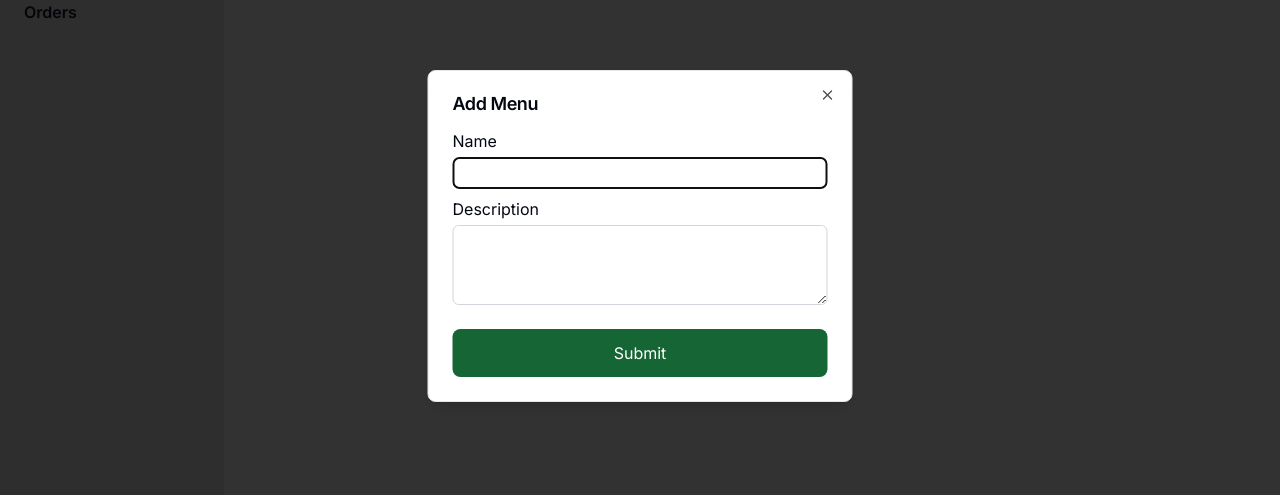
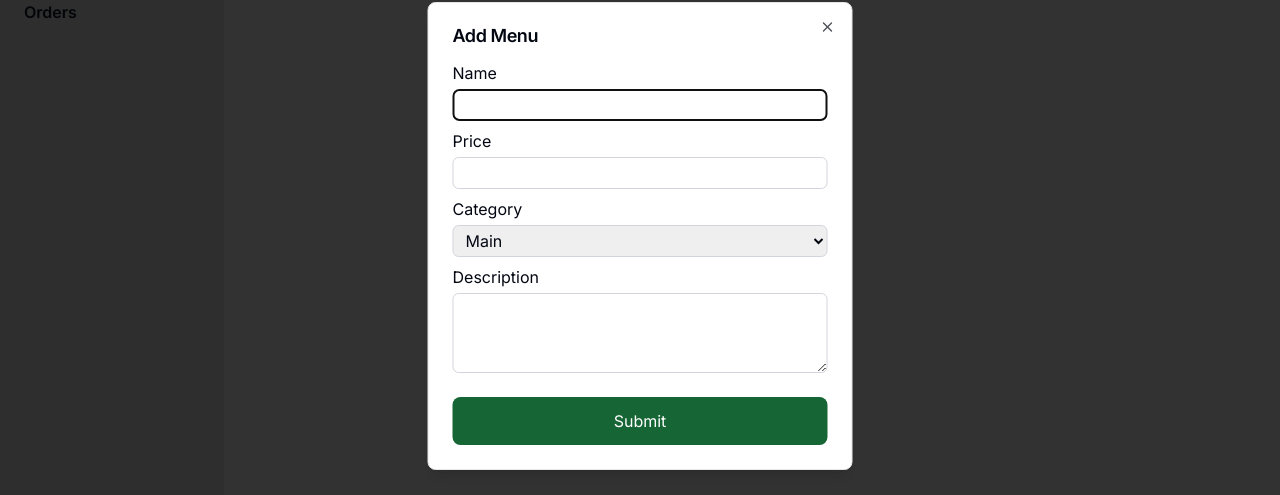
Before and after one commit to RealPhilos/resturant_website_team_project, a Next.js app in the folder frontend/: page /admin-menu in a window 1280 px wide. Both pictures are taken after a click on the button "Add Menu". Shown: the part 164-659 px from the top of the page. Built offline with nearby package versions, Linux system fonts and the light colour scheme; no server answers.

Commit message:
finished add menu logic in the waiter side

```diff
--- a/frontend/src/app/(admin)/admin-menu/page.jsx
+++ b/frontend/src/app/(admin)/admin-menu/page.jsx
@@ -5,10 +5,10 @@ import { useEffect, useState } from "react";
 import {
   Dialog,
   DialogContent,
-  DialogFooter,
   DialogHeader,
   DialogTitle,
   DialogTrigger,
+  DialogClose,
 } from "@/components/ui/dialog";
 import { useForm } from "react-hook-form";
 
@@ -18,6 +18,7 @@ export default function MenuPage() {
   const {
     register,
     handleSubmit,
+    reset,
     formState: { errors },
   } = useForm();
 
@@ -36,7 +37,17 @@ export default function MenuPage() {
   }, []);
 
   const handleMenuAdd = async (data) => {
-    console.log(data);
+    try {
+      const newMenu = {
+        ...data,
+        imgPaht: "",
+      };
+      const response = await api.post("/foods", newMenu);
+      setMenus([...menus, newMenu]);
+      reset();
+    } catch (error) {
+      console.error("Error creating new menu");
+    }
   };
 
   return (
@@ -63,10 +74,40 @@ export default function MenuPage() {
                 </label>
                 <input
                   {...register("name", { required: true })}
-                  className="h-8 border border-gray-300 rounded-md w-full"
+                  className="pl-2 h-8 border border-gray-300 rounded-md w-full"
                 />
                 {errors.name && (
                   <span className="text-red-700">Menu name is required</span>
+                )}
+              </div>
+              <div className="flex flex-col items-start w-full gap-1">
+                <label htmlFor="price" className="text-right">
+                  Price
+                </label>
+                <input
+                  type="number"
+                  {...register("price", { required: true })}
+                  className="pl-2 h-8 border border-gray-300 rounded-md w-full"
+                />
+                {errors.price && (
+                  <span className="text-red-700">Menu price is required</span>
+                )}
+              </div>
+              <div className="flex flex-col items-start w-full gap-1">
+                <label htmlFor="category" className="text-right">
+                  Category
+                </label>
+                <select
+                  {...register("category", { required: true })}
+                  className="pl-2 h-8 border border-gray-300 rounded-md w-full"
+                >
+                  <option>Main</option>
+                  <option>Sides</option>
+                </select>
+                {errors.category && (
+                  <span className="text-red-700">
+                    Menu category is required
+                  </span>
                 )}
               </div>
               <div className="flex flex-col items-start w-full gap-1">
@@ -75,7 +116,7 @@ export default function MenuPage() {
                 </label>
                 <textarea
                   {...register("description", { required: true })}
-                  className="h-20 border border-gray-300 rounded-md w-full"
+                  className="pl-2 h-20 border border-gray-300 rounded-md w-full"
                 />
                 {errors.description && (
                   <span className="text-red-700 w-full">
@@ -83,9 +124,11 @@ export default function MenuPage() {
                   </span>
                 )}
               </div>
-              <button className="bg-green-800 text-white rounded-lg mt-4 py-3">
-                Submit
-              </button>
+              <DialogClose className="">
+                <button className="w-full bg-green-800 text-white rounded-lg mt-4 py-3">
+                  Submit
+                </button>
+              </DialogClose>
             </form>
           </DialogContent>
         </Dialog>
```
